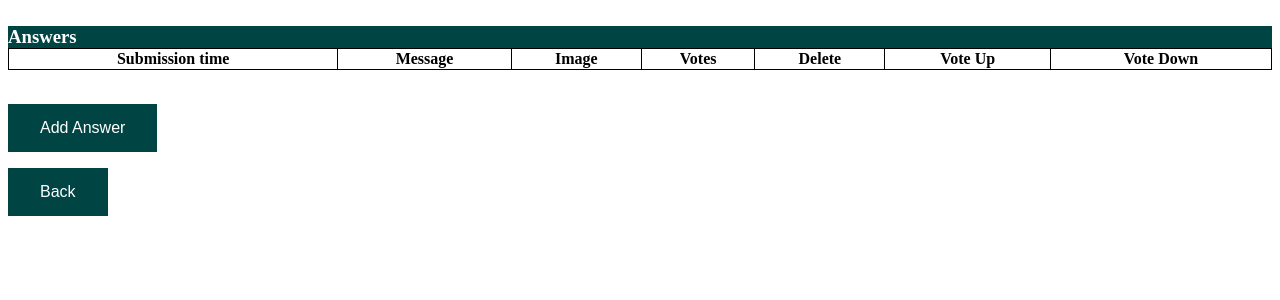
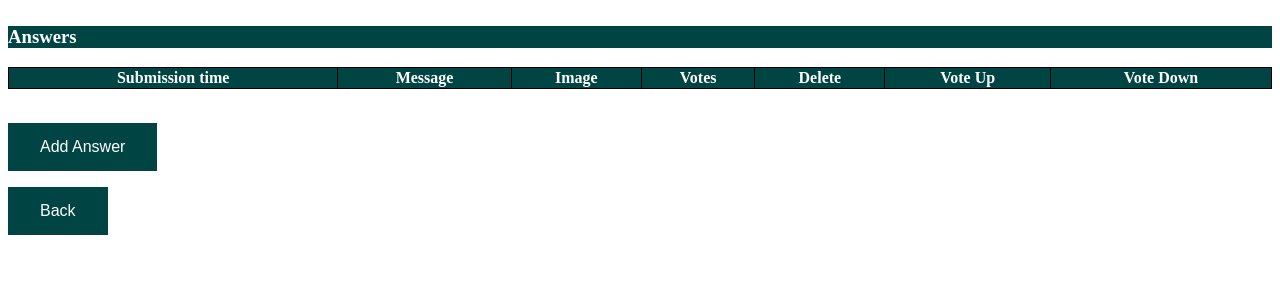
Before and after one commit to gabriellaZana/AskMate_The-Beauty-and-the-Beasts, a Flask app: template templates/question.html in a window 1280 px wide. Shown: the top 300 px of the page. Run offline with Flask 2, Linux system fonts and the light colour scheme; the template is opened without the code that fills it, so the values that code supplies are empty.

Commit message:
some css lines added

```diff
--- a/static/style.css
+++ b/static/style.css
@@ -13,6 +13,11 @@
 .logo{
   display: block;
   margin: 0 auto;
+}
+
+.header{
+  background-color: #044;
+  color: #ffffff
 }
 
 body {
@@ -31,13 +36,15 @@ h2 {
   height: 90px;
   line-height: 90px;
   text-align: center;
-  margin: 0
+  margin-top: 0;
+  margin-bottom: 1
 }
 
 h3 {
     color: #ffffff;
     background-color: #044;
-    margin: 0
+    margin-top: 0;
+    margin-bottom: 1
 }
 
 table {
@@ -47,6 +54,11 @@ table {
 
 tr:hover {
   background-color: #ffffff
+}
+
+th {
+    background-color: #044;
+    color: white;
 }
 
 table, th, td {
@@ -65,3 +77,19 @@ table, th, td {
     display: inline-block;
     font-size: 16px;
 }
+
+a:link {
+    color: white;
+}
+
+a:visited {
+    color: white;
+}
+
+a:hover {
+    color: white;
+}
+
+a:active {
+    color: white;
+}
--- a/templates/question.html
+++ b/templates/question.html
@@ -28,13 +28,13 @@
         <table border="1">
             <thead>
                 <tr>
-                    <td><strong>Submission time</td>
-                    <td><strong>Message</strong></td>
-                    <td><strong>Image</strong></td>
-                    <td><strong>Votes</strong></td>
-                    <td><strong>Delete</strong></td>
-                    <td><strong>Vote Up</strong></td>
-                    <td><strong>Vote Down</strong></td>
+                    <td class="header"><strong>Submission time</td>
+                    <td class="header"><strong>Message</strong></td>
+                    <td class="header"><strong>Image</strong></td>
+                    <td class="header"><strong>Votes</strong></td>
+                    <td class="header"><strong>Delete</strong></td>
+                    <td class="header"><strong>Vote Up</strong></td>
+                    <td class="header"><strong>Vote Down</strong></td>
                 </tr>
             </thead>
 
```
